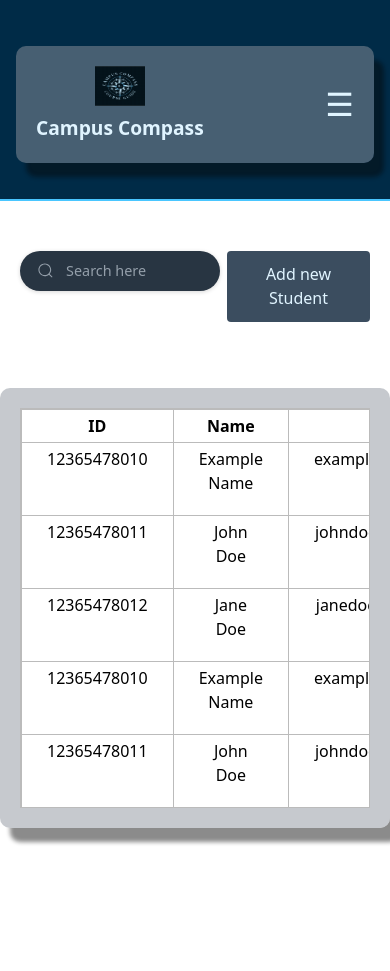
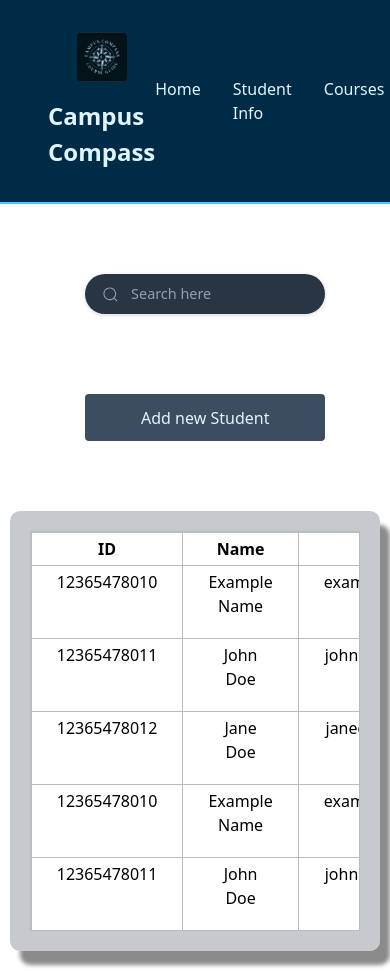
Before and after one commit to e-tours-ventures/Campus-Compass, a React (Create React App) app: page /FAQ in a window 390 px wide. Before the commit the page ends 848 px from the top, so only its background shows below. Built offline with nearby package versions, Linux system fonts and the light colour scheme; a web font is replaced by a local one.

Commit message:
nav bar impliemtation

```diff
--- a/src/Admin panel/AdminHeader/AdminHeader.css
+++ b/src/Admin panel/AdminHeader/AdminHeader.css
@@ -1,27 +1,26 @@
-/* ---------------- OVERALL HEADER STYLING ---------------- */
 .header {
   background-color: #002b47;
   padding: 1rem;
   display: flex;
   justify-content: center;
   align-items: center;
-  color: #e0f4ff;
   position: sticky;
   top: 0;
   z-index: 1000;
-  border-bottom: 2px solid #4ac6ff;
 }
 
-.container {
-  max-width: 1200px;
-  width: 100%;
+.navbar-container {
+  /* background-color: #4a6276; */
+  padding: 1rem 2rem;
+  border-radius: 10px;
   display: flex;
   justify-content: space-between;
   align-items: center;
-  position: relative;
+  /* box-shadow: 5px 5px 10px rgba(0, 0, 0, 0.3); */
+  max-width: 1100px;
+  width: 100%;
 }
 
-/* ---------------- LOGO SECTION ---------------- */
 .logo {
   display: flex;
   align-items: center;
@@ -29,9 +28,9 @@
 }
 
 .logo-image {
-
-  width: 60px;
-  height: 40px;
+  width: 50px;
+  height: 50px;
+  border-radius: 5px;
 }
 
 .logo-text {
@@ -40,17 +39,7 @@
   color: #e0f4ff;
 }
 
-/* ---------------- HAMBURGER MENU ---------------- */
-.hamburger-menu {
-  display: none; /* Hidden on large screens */
-  font-size: 2rem;
-  color: #e0f4ff;
-  cursor: pointer;
-}
-
-/* ---------------- NAVIGATION LINKS ---------------- */
-
-.nav-links {
+.nav ul {
   display: flex;
   list-style: none;
   gap: 2rem;
@@ -58,130 +47,14 @@
   padding: 0;
 }
 
-.nav-links ul {
-  display: flex;
-  list-style: none;
-  gap: 2rem;
-  margin: 0;
-  padding: 0;
+.nav li {
+  font-size: 1rem;
+  font-weight: 500;
+  color: #e0f4ff;
+  cursor: pointer;
+  transition: color 0.3s ease;
 }
 
-.nav-links li {
-  padding: 0.5rem 1rem;
-  border-radius: 5px;
-}
-
-.header-link {
-  color: #e0f4ff; /* Light blue */
-  text-decoration: none;
-  font-size: 1rem;
-  font-weight: 500;
-  transition: color 0.3s ease-in-out;
-}
-
-.nav-links li.active {
+.nav li:hover {
   color: #4ac6ff;
 }
-
-.nav-links li.active .header-link {
-  color: #4ac6ff;
-}
-
-.header-link:hover {
-  color: #4ac6ff; /* Hover state */
-}
-
-/* ---------------- RESPONSIVE DESIGN ---------------- */
-/* Tablets and Smaller Screens */
-@media (max-width: 768px) {
-  .hamburger-menu {
-    display: block; /* Show hamburger menu */
-  }
-
-  .nav-links {
-    display: none; /* Hidden by default */
-    position: absolute;
-    top: 100%; /* Below header */
-    right: 0;
-    width: 50%;
-    background-color: #002b47;
-    flex-direction: column;
-    text-align: center;
-    gap: 1rem;
-    padding: 1rem;
-    border-top: 2px solid #4ac6ff;
-
-    z-index: 999; /* Ensure it appears above other content */
-
-  }
-
-  /* Show navigation when toggled */
-  .nav-links.show-nav {
-    display: flex;
-    flex-direction: column;
-  }
-
-
-  .nav-links ul {
-    flex-direction: column;
-    gap: 1rem;
-  }
-
-  .nav-links li {
-    width: 100%;
-    padding: 1rem 0;
-  }
-
-
-  .nav-links ul {
-    flex-direction: column;
-    gap: 1rem;
-  }
-
-
-  .nav-links ul {
-    flex-direction: column;
-    gap: 1rem;
-  }
-
-
-
-  .nav-links li {
-    width: 100%;
-    padding: 1rem 0;
-  }
-
-}
-
-/* Small Mobile Devices */
-@media (max-width: 480px) {
-  .logo {
-    flex-direction: column;
-    gap: 0.5rem;
-  }
-
-  .logo-image {
-    width: 50px;
-  }
-
-  .logo-text {
-    font-size: 1.2rem;
-  }
-
-  .nav-links ul {
-    flex-direction: column;
-    gap: 1rem;
-  }
-
-  .nav-links a {
-
-    font-size: 0.9rem; /* Smaller text for links */
-  }
-
-  .nav-links li {
-    padding: 0.5rem 0;
-    font-size: 0.9rem;
-
-  }
-
-}
--- a/src/Admin panel/AdminHeader/AdminHeader.js
+++ b/src/Admin panel/AdminHeader/AdminHeader.js
@@ -1,36 +1,25 @@
-import React, { useState, useRef, useEffect } from "react";
-import { Link, useLocation } from "react-router-dom";
+import React, { useState } from "react";
 import "./AdminHeader.css";
 import logo from "../../Home/assets/images/logo.png";
 
-
-
 function AdminHeader() {
-
-  const navRef = useRef(null);
-
+  const [menuOpen, setMenuOpen] = useState(false);
 
   return (
     <header className="header">
-      <div className="container">
+      <div className="navbar-container">
         <div className="logo">
           <img src={logo} alt="Campus Compass Logo" className="logo-image" />
           <span className="logo-text">Campus Compass</span>
         </div>
 
-        <div className="hamburger-menu">
-          &#9776;
-        </div>
-
-        <nav className="nav-links">
+        <nav className="nav">
           <ul>
             <li>Home</li>
             <li>Student Info</li>
             <li>Courses</li>
           </ul>
         </nav>
-
-
       </div>
     </header>
   );
--- a/src/Admin panel/AdminView.css
+++ b/src/Admin panel/AdminView.css
@@ -52,10 +52,12 @@ h2 {
     border-collapse: collapse;
     margin-bottom: 10px;
 }
-thead{
+
+thead {
     position: sticky;
     top: 0;
 }
+
 .table th,
 .table td {
     padding: 4px 25px;
@@ -75,8 +77,6 @@ thead{
 /* search btn1 */
 
 .form {
-    justify-content: right;
-    justify-items: right;
     margin: 20px;
     margin-top: 50px;
     --input-text-color: #fff;
@@ -200,14 +200,68 @@ svg {
     -webkit-transition-delay: 9999s;
 }
 
+.search-container {
+    padding: 20px;
+    width: 100%;
+    height: 100%;
+    max-width: 95%;
+    /* justify-content: center;
+    justify-items: center;
+    text-align: center; */
+}
+
+.search-row {
+    display: flex;
+    /* align-items: center; */
+    justify-content: space-between;
+    width: 80%;
+    max-width: 95%;
+    margin: auto;
+}
+
+.form {
+    justify-content: right;
+    justify-items: right;
+    width: 100%;
+    display: flex;
+    /* align-items: center; */
+}
+
+.input1 {
+    width: 80%;
+    flex-grow: 1;
+}
+
+.auth-buttons {
+    display: flex;
+    justify-content: flex-end;
+    width: 100%;
+}
+
+.auth-buttons .addStu-btn {
+    padding: 0.6rem 1rem;
+    border: 2px solid transparent;
+    border-radius: 4px;
+    font-size: 1rem;
+    font-weight: 500;
+    cursor: pointer;
+    transition: all 0.3s ease-in-out;
+    background-color: #3b4d5f;
+    color: #e0f4ff;
+    width: 100%;
+    max-width: 200px;
+    text-align: center;
+}
+
+
 .auth-buttons {
     margin: 20px;
     margin-top: 50px;
     display: flex;
     gap: 1rem;
-  }
+}
 
-  .auth-buttons .login-btn{
+.auth-buttons .addStu-btn {
     padding: 0.6rem 1rem;
     border: 2px solid transparent;
     border-radius: 4px;
@@ -217,29 +271,25 @@ svg {
     transition: all 0.3s ease-in-out;
     text-decoration: none;
 
-  }
+}
 
-  .auth-buttons .login-btn {
+.auth-buttons .addStu-btn {
     background-color: #3b4d5f;
     color: #e0f4ff;
-  }
+}
 
-  /* .auth-buttons .signup-btn {
-    background-color: #007199;
-    color: #e0f4ff;
-  } */
-
-  .auth-buttons .login-btn:hover{
+.auth-buttons .addStu-btn:hover {
     background-color: #005f80;
     transform: scale(1.05);
-  }
+}
 
-  .auth-buttons .login-btn.active{
+.auth-buttons .addStu-btn.active {
     border-color: #ffffff !important;
     background-color: #004f66;
     color: #ffffff;
-  }
+}
 
+/* Responsive */
 @keyframes shake_541 {
 
     0%,
@@ -255,3 +305,20 @@ svg {
         translate: -8px 0;
     }
 }
+
+
+@media (max-width: 768px) {
+    .search-row {
+        flex-direction: column;
+        gap: 10px;
+    }
+
+    .auth-buttons {
+        justify-content: center;
+    }
+
+    .auth-buttons .addStu-btn {
+        width: 100%;
+        max-width: 100%;
+    }
+}
--- a/src/Admin panel/AdminView.js
+++ b/src/Admin panel/AdminView.js
@@ -19,8 +19,41 @@ function AdminView() {
             {/* <div className="row"> */}
             <AdminHeader />
 
-                {/* <AdminHeader /> */}
-                <div className="row">
+            <div className="search-container">
+                <div className="row search-row">
+                    <div className="col-md-8 col-12">
+                        <form className="form">
+                            <label htmlFor="search">
+                                <input className="input1" type="text" required placeholder="Search here" id="search" />
+                                <div className="fancy-bg"></div>
+                                <div className="search">
+                                    <svg viewBox="0 0 24 24" aria-hidden="true" className="search-icon">
+                                        <g>
+                                            <path d="M21.53 20.47l-3.66-3.66C19.195 15.24 20 13.214 20 11c0-4.97-4.03-9-9-9s-9 4.03-9 9 4.03 9 9 9c2.215 0 4.24-.804 5.808-2.13l3.66 3.66c.147.146.34.22.53.22s.385-.073.53-.22c.295-.293.295-.767.002-1.06zM3.5 11c0-4.135 3.365-7.5 7.5-7.5s7.5 3.365 7.5 7.5-3.365 7.5-7.5 7.5-7.5-3.365-7.5-7.5z"></path>
+                                        </g>
+                                    </svg>
+                                </div>
+                                <button className="close-btn" type="reset">
+                                    <svg xmlns="http://www.w3.org/2000/svg" className="h-5 w-5" viewBox="0 0 20 20" fill="currentColor">
+                                        <path fillRule="evenodd" d="M4.293 4.293a1 1 0 011.414 0L10 8.586l4.293-4.293a1 1 0 111.414 1.414L11.414 10l4.293 4.293a1 1 0 01-1.414 1.414L10 11.414l-4.293 4.293a1 1 0 01-1.414-1.414L8.586 10 4.293 5.707a1 1 0 010-1.414z" clipRule="evenodd"></path>
+                                    </svg>
+                                </button>
+                            </label>
+                        </form>
+                    </div>
+
+                    <div className="col-md-4 col-12">
+                        <div className="auth-buttons">
+                            <button className="addStu-btn">Add new Student</button>
+                        </div>
+                    </div>
+                </div>
+            </div>
+
+
+            {/* search bar */}
+
+            {/* <div className="row serch-bar">
                     <div className="col-6 col-md-6 mb-3">
 
                         <form className="form">
@@ -45,11 +78,11 @@ function AdminView() {
 
                     <div className="col-6 col-md-6 mb-3">
                         <div className="auth-buttons">
-                            <button className="login-btn" >Add new Student</button>
-                            {/* <button className="signup-btn" >Sign Up</button> */}
+                            <button className="addStu-btn" >Add new Student</button>
                         </div>
                     </div>
-                </div>
+                </div> */}
+
             {/* Table for Students & Feedback */}
             <div className="container">
                 <div className="mask">
```
Lines whose indentation alone changed are shown as unchanged.
